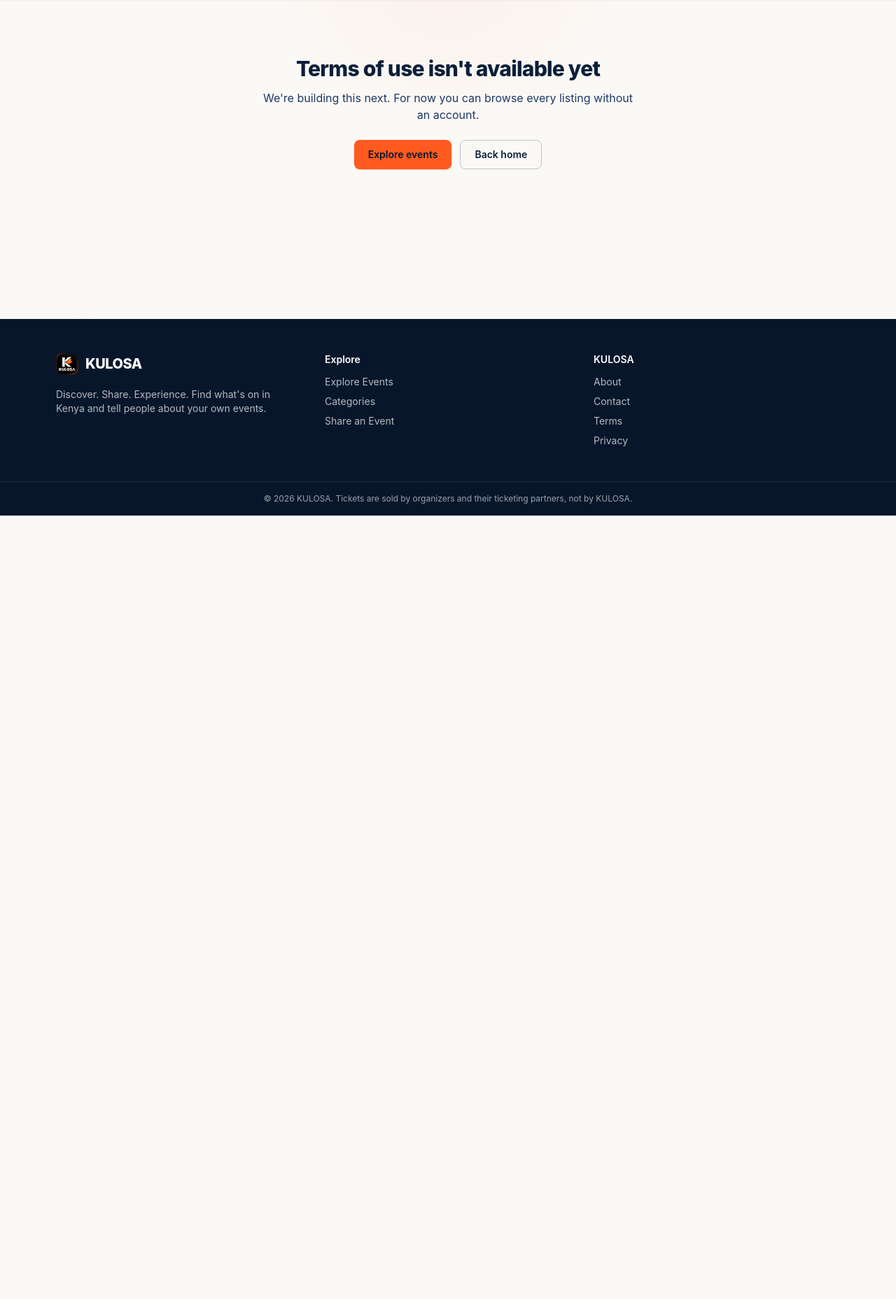
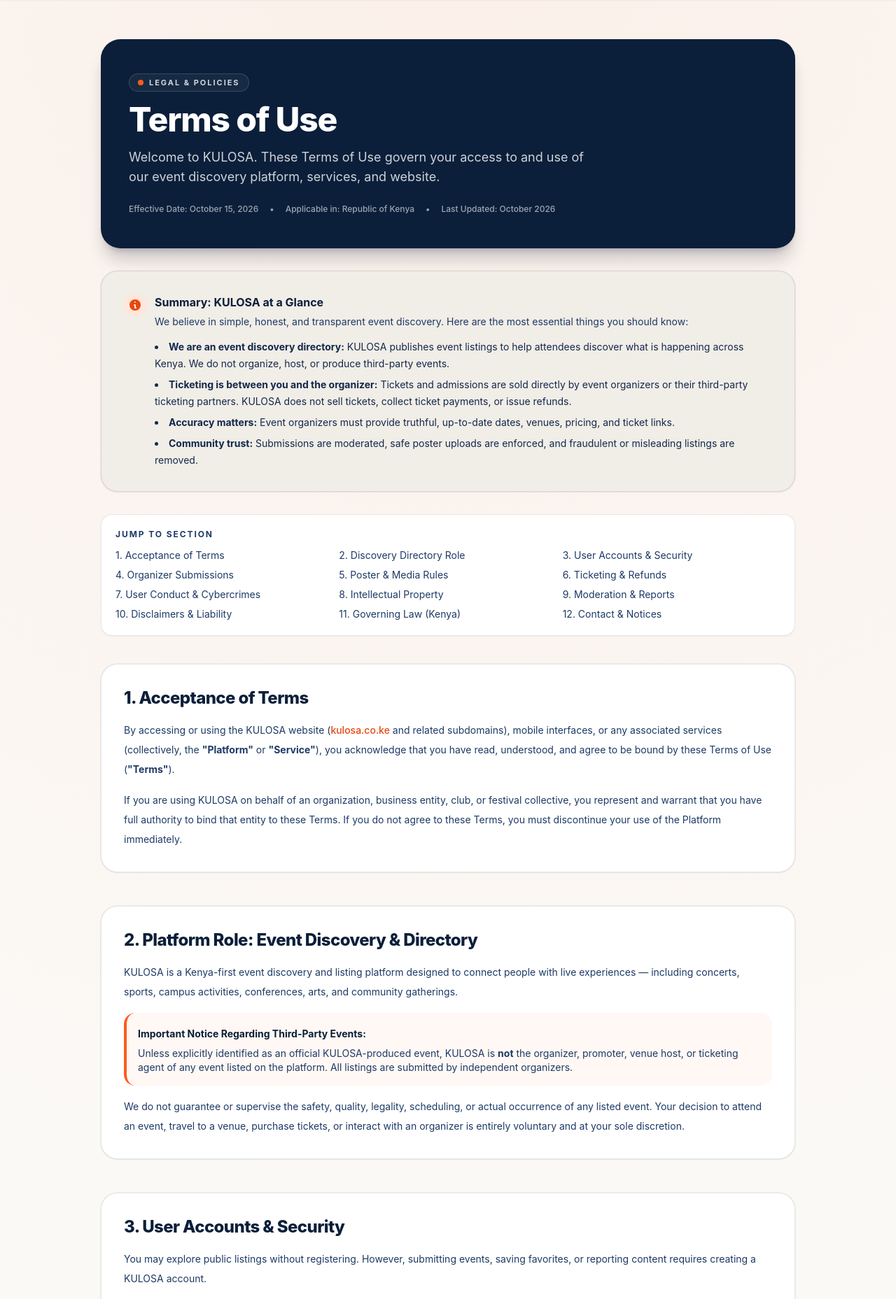
Before and after one commit to noberto21/kulosa, a Django app: page /terms/ in a window 1280 px wide. Shown: the part 63-1920 px from the top of the page at 70% size. Before the commit the page ends 800 px from the top, so only its background shows below. Run offline with Django 5.2, Linux system fonts and the light colour scheme; parts of the project's set-up code (start-up, migrations or seed data) failed here and were passed over.

Commit message:
Add Terms of Use page and static sitemap entry
- Replace placeholder coming-soon view for /terms/ with dedicated terms view and URL route
- Create comprehensive Terms of Use template tailored to KULOSA and Kenyan legal context
- Include core:terms in StaticSitemap for search engine indexing
- Add tests for the terms page, sitemap entry, and footer link
- Recompile Tailwind CSS and update README pending items list

```diff
--- a/apps/core/urls.py
+++ b/apps/core/urls.py
@@ -9,9 +9,9 @@ urlpatterns = [
     path("", views.home, name="home"),
     path("categories/", views.categories, name="categories"),
     path("about/", views.about, name="about"),
+    path("terms/", views.terms, name="terms"),
     # Not built yet: these render an honest "coming soon" page.
     path("share-event/", RedirectView.as_view(pattern_name="dashboard:create"), name="share_event"),
     path("contact/", views.coming_soon, {"feature": "Contact"}, name="contact"),
-    path("terms/", views.coming_soon, {"feature": "Terms of use"}, name="terms"),
     path("privacy/", views.coming_soon, {"feature": "Privacy policy"}, name="privacy"),
 ]
--- a/apps/core/views.py
+++ b/apps/core/views.py
@@ -26,6 +26,10 @@ def about(request):
     return render(request, "core/about.html")
 
 
+def terms(request):
+    return render(request, "core/terms.html")
+
+
 def coming_soon(request, feature):
     return render(request, "core/coming_soon.html", {"feature": feature}, status=200)
 
--- a/apps/events/sitemaps.py
+++ b/apps/events/sitemaps.py
@@ -20,7 +20,7 @@ class StaticSitemap(Sitemap):
     priority = 0.5
 
     def items(self):
-        return ["core:home", "events:explore", "core:categories", "core:about"]
+        return ["core:home", "events:explore", "core:categories", "core:about", "core:terms"]
 
     def location(self, item):
         return reverse(item)
--- /dev/null
+++ b/templates/core/terms.html
@@ -0,0 +1,307 @@
+{% extends "base.html" %}
+{% block title %}Terms of Use | KULOSA{% endblock %}
+{% block meta_description %}Read the Terms of Use for KULOSA, Kenya's event discovery and sharing platform. Understand our directory policies, organizer responsibilities, and user terms.{% endblock %}
+
+{% block content %}
+<div class="mx-auto max-w-5xl px-4 py-10 sm:py-14">
+  <!-- Header / Hero -->
+  <section class="overflow-hidden rounded-[28px] bg-navy-900 px-6 py-10 text-white shadow-xl shadow-navy-950/20 sm:px-10 sm:py-12">
+    <div class="inline-flex items-center gap-2 rounded-full border border-white/15 bg-white/5 px-3 py-1 text-[11px] font-bold uppercase tracking-[0.18em] text-white/80">
+      <span class="h-2 w-2 rounded-full bg-flame-500"></span>
+      Legal & Policies
+    </div>
+    <h1 class="mt-4 text-3xl font-extrabold tracking-tight sm:text-4xl md:text-5xl">Terms of Use</h1>
+    <p class="mt-4 max-w-2xl text-base leading-7 text-white/80 sm:text-lg">
+      Welcome to KULOSA. These Terms of Use govern your access to and use of our event discovery platform, services, and website.
+    </p>
+    <div class="mt-6 flex flex-wrap items-center gap-4 text-xs font-medium text-white/60">
+      <span>Effective Date: October 15, 2026</span>
+      <span>•</span>
+      <span>Applicable in: Republic of Kenya</span>
+      <span>•</span>
+      <span>Last Updated: October 2026</span>
+    </div>
+  </section>
+
+  <!-- Summary Box ("At a Glance") -->
+  <section class="mt-8 rounded-3xl border border-navy-900/10 bg-paper-dark p-6 shadow-sm ring-1 ring-navy-900/5 sm:p-8">
+    <div class="flex items-start gap-3">
+      <div class="flex h-8 w-8 shrink-0 items-center justify-center rounded-full bg-flame-100 text-flame-600">
+        <svg class="h-5 w-5" viewBox="0 0 20 20" fill="currentColor" aria-hidden="true">
+          <path fill-rule="evenodd" d="M18 10a8 8 0 11-16 0 8 8 0 0116 0zm-7-4a1 1 0 11-2 0 1 1 0 012 0zM9 9a1 1 0 000 2v3a1 1 0 001 1h1a1 1 0 100-2v-3a1 1 0 00-1-1H9z" clip-rule="evenodd" />
+        </svg>
+      </div>
+      <div>
+        <h2 class="text-base font-bold text-navy-900">Summary: KULOSA at a Glance</h2>
+        <p class="mt-1 text-sm leading-6 text-navy-700">
+          We believe in simple, honest, and transparent event discovery. Here are the most essential things you should know:
+        </p>
+        <ul class="mt-3 list-inside list-disc space-y-1.5 text-sm leading-6 text-navy-800">
+          <li><strong>We are an event discovery directory:</strong> KULOSA publishes event listings to help attendees discover what is happening across Kenya. We do not organize, host, or produce third-party events.</li>
+          <li><strong>Ticketing is between you and the organizer:</strong> Tickets and admissions are sold directly by event organizers or their third-party ticketing partners. KULOSA does not sell tickets, collect ticket payments, or issue refunds.</li>
+          <li><strong>Accuracy matters:</strong> Event organizers must provide truthful, up-to-date dates, venues, pricing, and ticket links.</li>
+          <li><strong>Community trust:</strong> Submissions are moderated, safe poster uploads are enforced, and fraudulent or misleading listings are removed.</li>
+        </ul>
+      </div>
+    </div>
+  </section>
+
+  <!-- Quick Navigation / TOC -->
+  <nav aria-label="Table of contents" class="mt-8 rounded-2xl border border-navy-900/10 bg-white p-5 shadow-sm">
+    <p class="text-xs font-bold uppercase tracking-[0.16em] text-navy-700">Jump to Section</p>
+    <div class="mt-3 grid gap-2 text-sm text-navy-700 sm:grid-cols-2 md:grid-cols-3">
+      <a href="#acceptance" class="hover:text-flame-600 hover:underline">1. Acceptance of Terms</a>
+      <a href="#platform-role" class="hover:text-flame-600 hover:underline">2. Discovery Directory Role</a>
+      <a href="#accounts" class="hover:text-flame-600 hover:underline">3. User Accounts & Security</a>
+      <a href="#organizers" class="hover:text-flame-600 hover:underline">4. Organizer Submissions</a>
+      <a href="#posters" class="hover:text-flame-600 hover:underline">5. Poster & Media Rules</a>
+      <a href="#ticketing" class="hover:text-flame-600 hover:underline">6. Ticketing & Refunds</a>
+      <a href="#conduct" class="hover:text-flame-600 hover:underline">7. User Conduct & Cybercrimes</a>
+      <a href="#intellectual-property" class="hover:text-flame-600 hover:underline">8. Intellectual Property</a>
+      <a href="#moderation" class="hover:text-flame-600 hover:underline">9. Moderation & Reports</a>
+      <a href="#disclaimers" class="hover:text-flame-600 hover:underline">10. Disclaimers & Liability</a>
+      <a href="#governing-law" class="hover:text-flame-600 hover:underline">11. Governing Law (Kenya)</a>
+      <a href="#contact" class="hover:text-flame-600 hover:underline">12. Contact & Notices</a>
+    </div>
+  </nav>
+
+  <!-- Main Legal Content -->
+  <article class="mt-10 space-y-12 text-navy-900">
+
+    <!-- 1. Acceptance -->
+    <section id="acceptance" class="scroll-mt-8 rounded-3xl border border-navy-900/10 bg-white p-6 shadow-sm ring-1 ring-navy-900/5 sm:p-8">
+      <h2 class="text-2xl font-extrabold tracking-tight text-navy-900">1. Acceptance of Terms</h2>
+      <div class="mt-4 space-y-4 text-sm leading-7 text-navy-700">
+        <p>
+          By accessing or using the KULOSA website (<a href="{% url 'core:home' %}" class="font-medium text-flame-600 hover:underline">kulosa.co.ke</a> and related subdomains), mobile interfaces, or any associated services (collectively, the <strong>"Platform"</strong> or <strong>"Service"</strong>), you acknowledge that you have read, understood, and agree to be bound by these Terms of Use (<strong>"Terms"</strong>).
+        </p>
+        <p>
+          If you are using KULOSA on behalf of an organization, business entity, club, or festival collective, you represent and warrant that you have full authority to bind that entity to these Terms. If you do not agree to these Terms, you must discontinue your use of the Platform immediately.
+        </p>
+      </div>
+    </section>
+
+    <!-- 2. Discovery Directory Role -->
+    <section id="platform-role" class="scroll-mt-8 rounded-3xl border border-navy-900/10 bg-white p-6 shadow-sm ring-1 ring-navy-900/5 sm:p-8">
+      <h2 class="text-2xl font-extrabold tracking-tight text-navy-900">2. Platform Role: Event Discovery & Directory</h2>
+      <div class="mt-4 space-y-4 text-sm leading-7 text-navy-700">
+        <p>
+          KULOSA is a Kenya-first event discovery and listing platform designed to connect people with live experiences — including concerts, sports, campus activities, conferences, arts, and community gatherings.
+        </p>
+        <div class="rounded-2xl border-l-4 border-flame-500 bg-flame-100/30 p-4 text-navy-900">
+          <p class="font-bold">Important Notice Regarding Third-Party Events:</p>
+          <p class="mt-1 text-sm text-navy-700">
+            Unless explicitly identified as an official KULOSA-produced event, KULOSA is <strong>not</strong> the organizer, promoter, venue host, or ticketing agent of any event listed on the platform. All listings are submitted by independent organizers.
+          </p>
+        </div>
+        <p>
+          We do not guarantee or supervise the safety, quality, legality, scheduling, or actual occurrence of any listed event. Your decision to attend an event, travel to a venue, purchase tickets, or interact with an organizer is entirely voluntary and at your sole discretion.
+        </p>
+      </div>
+    </section>
+
+    <!-- 3. User Accounts -->
+    <section id="accounts" class="scroll-mt-8 rounded-3xl border border-navy-900/10 bg-white p-6 shadow-sm ring-1 ring-navy-900/5 sm:p-8">
+      <h2 class="text-2xl font-extrabold tracking-tight text-navy-900">3. User Accounts & Security</h2>
+      <div class="mt-4 space-y-4 text-sm leading-7 text-navy-700">
+        <p>
+          You may explore public listings without registering. However, submitting events, saving favorites, or reporting content requires creating a KULOSA account.
+        </p>
+        <ul class="list-inside list-disc space-y-2">
+          <li><strong>Eligibility:</strong> You must be at least 18 years old, or possess valid parental or guardian consent to register an account and submit events.</li>
+          <li><strong>Accurate Details:</strong> You agree to provide true, accurate, and current information, including your full legal name, a valid email address, and active contact numbers where requested.</li>
+          <li><strong>Account Security:</strong> You are solely responsible for maintaining the confidentiality of your login credentials and for all activities that take place under your account.</li>
+          <li><strong>Notification of Breach:</strong> You must promptly notify KULOSA if you discover or suspect any unauthorized access to your account or any security breach.</li>
+        </ul>
+      </div>
+    </section>
+
+    <!-- 4. Organizer Submissions -->
+    <section id="organizers" class="scroll-mt-8 rounded-3xl border border-navy-900/10 bg-white p-6 shadow-sm ring-1 ring-navy-900/5 sm:p-8">
+      <h2 class="text-2xl font-extrabold tracking-tight text-navy-900">4. Organizer Submissions & Listing Standards</h2>
+      <div class="mt-4 space-y-4 text-sm leading-7 text-navy-700">
+        <p>
+          When you submit an event for publication on KULOSA, you act as an <strong>"Organizer"</strong> and agree to adhere strictly to the following standards:
+        </p>
+        <div class="grid gap-4 sm:grid-cols-2">
+          <div class="rounded-2xl bg-paper p-4 ring-1 ring-navy-900/10">
+            <h3 class="font-bold text-navy-900">Truth in Details</h3>
+            <p class="mt-1 text-xs leading-5 text-navy-700">Provide authentic event titles, realistic descriptions, correct Kenyan counties and towns, and accurate venue addresses. Misrepresenting venues, artists, or amenities is prohibited.</p>
+          </div>
+          <div class="rounded-2xl bg-paper p-4 ring-1 ring-navy-900/10">
+            <h3 class="font-bold text-navy-900">Accurate Pricing & Times</h3>
+            <p class="mt-1 text-xs leading-5 text-navy-700">Paid events must state true minimum prices in Kenyan Shillings (KES). All event dates and start/end times must be in East Africa Time (EAT) and reflect real schedules.</p>
+          </div>
+          <div class="rounded-2xl bg-paper p-4 ring-1 ring-navy-900/10">
+            <h3 class="font-bold text-navy-900">Valid Booking Links</h3>
+            <p class="mt-1 text-xs leading-5 text-navy-700">External ticketing URLs must point directly to legitimate ticketing platforms (e.g. M-PESA paybill pages, authorized ticketing vendors, or official registration forms) with secure HTTPS/HTTP links.</p>
+          </div>
+          <div class="rounded-2xl bg-paper p-4 ring-1 ring-navy-900/10">
+            <h3 class="font-bold text-navy-900">Licensing & Regulatory Compliance</h3>
+            <p class="mt-1 text-xs leading-5 text-navy-700">Organizers are solely responsible for securing all requisite statutory permits, including county government event permits, NEMA noise licenses, and music copyright clearances (e.g. MCSK/PRISK/KAMP).</p>
+          </div>
+        </div>
+        <p>
+          <strong>Review & Workflow:</strong> All submitted events undergo administrative review before being published. If you modify a published event, it returns to review status to ensure continued quality and accuracy. KULOSA reserves the unconditional right to approve, reject, or request revisions to any submission.
+        </p>
+        <p>
+          <strong>Cancellations & Postponements:</strong> If your event is postponed, relocated, or cancelled, you must immediately update or cancel the listing via your KULOSA dashboard and inform ticket holders through your primary communication channels.
+        </p>
+      </div>
+    </section>
+
+    <!-- 5. Posters and Media -->
+    <section id="posters" class="scroll-mt-8 rounded-3xl border border-navy-900/10 bg-white p-6 shadow-sm ring-1 ring-navy-900/5 sm:p-8">
+      <h2 class="text-2xl font-extrabold tracking-tight text-navy-900">5. Poster & Media Upload Guidelines</h2>
+      <div class="mt-4 space-y-4 text-sm leading-7 text-navy-700">
+        <p>
+          To maintain high visual standards and protect community members, all uploaded posters and logos must comply with our technical and safety parameters:
+        </p>
+        <ul class="list-inside list-disc space-y-2">
+          <li><strong>Accepted Formats:</strong> Genuine JPEG, PNG, or WebP image files only, up to a maximum file size of 5 MB and maximum dimensions of 6,000 pixels.</li>
+          <li><strong>Prohibited Files:</strong> SVG, GIF, executable scripts, and disguised file types are strictly rejected by our automated upload pipeline.</li>
+          <li><strong>Privacy Sanitization:</strong> For your privacy, KULOSA automatically strips EXIF metadata (including embedded GPS coordinates and camera models) and re-encodes images upon storage.</li>
+          <li><strong>Content Restrictions:</strong> Posters must not contain explicit adult content, graphic violence, defamatory slurs, hate speech, or counterfeit commercial trademarks.</li>
+        </ul>
+      </div>
+    </section>
+
+    <!-- 6. Ticketing & Refunds -->
+    <section id="ticketing" class="scroll-mt-8 rounded-3xl border border-navy-900/10 bg-white p-6 shadow-sm ring-1 ring-navy-900/5 sm:p-8">
+      <h2 class="text-2xl font-extrabold tracking-tight text-navy-900">6. Ticketing, Pricing & Refund Disclaimers</h2>
+      <div class="mt-4 space-y-4 text-sm leading-7 text-navy-700">
+        <p>
+          <strong>Third-Party Ticketing:</strong> When you click a ticket button or follow an external link on KULOSA, you leave our platform and transact directly with the event organizer or their chosen third-party ticketing vendor.
+        </p>
+        <p>
+          <strong>No Financial Liability for Ticket Sales:</strong> KULOSA is <strong>not</strong> a party to any contract for ticket purchase, registration, or reservation. KULOSA receives no ticketing revenue or buyer payment data, and has no obligation to facilitate refunds, chargebacks, exchanges, or compensation in the event of:
+        </p>
+        <ul class="list-inside list-disc space-y-1.5 pl-4">
+          <li>Event cancellation, postponement, rescheduling, or relocation;</li>
+          <li>Artist, speaker, or performer lineup changes;</li>
+          <li>Refusal of venue entry by organizers or security;</li>
+          <li>Fraud, insolvency, or misconduct on the part of an organizer or ticketing agent.</li>
+        </ul>
+        <p>
+          All inquiries concerning tickets, admissions, or refunds must be directed to the designated organizer via the contact details provided on their event listing or ticketing portal.
+        </p>
+      </div>
+    </section>
+
+    <!-- 7. User Conduct & Cybercrimes -->
+    <section id="conduct" class="scroll-mt-8 rounded-3xl border border-navy-900/10 bg-white p-6 shadow-sm ring-1 ring-navy-900/5 sm:p-8">
+      <h2 class="text-2xl font-extrabold tracking-tight text-navy-900">7. Prohibited Conduct & Cybercrimes Act Compliance</h2>
+      <div class="mt-4 space-y-4 text-sm leading-7 text-navy-700">
+        <p>
+          You agree to use KULOSA exclusively for lawful purposes in accordance with the laws of Kenya, including the <em>Computer Misuse and Cybercrimes Act (No. 5 of 2018)</em> and the <em>Kenya Data Protection Act, 2019</em>. You expressly agree not to:
+        </p>
+        <ul class="list-inside list-disc space-y-2">
+          <li>Create fake, non-existent, or scam events to solicit money, donations, or contact information;</li>
+          <li>Scrape, crawl, harvest, or extract event data, user emails, or phone numbers using automated scrapers or bots without written authorization;</li>
+          <li>Attempt to compromise platform security, probe vulnerabilities, bypass rate limits, or launch denial-of-service (DoS) attacks;</li>
+          <li>Upload malicious code, viruses, corrupted files, or links directing users to phishing sites;</li>
+          <li>Impersonate any person, business, educational institution, public agency, or organizer;</li>
+          <li>Submit abusive, vexatious, or fabricated event reports against legitimate organizers.</li>
+        </ul>
+      </div>
+    </section>
+
+    <!-- 8. Intellectual Property -->
+    <section id="intellectual-property" class="scroll-mt-8 rounded-3xl border border-navy-900/10 bg-white p-6 shadow-sm ring-1 ring-navy-900/5 sm:p-8">
+      <h2 class="text-2xl font-extrabold tracking-tight text-navy-900">8. Intellectual Property Rights & Content License</h2>
+      <div class="mt-4 space-y-4 text-sm leading-7 text-navy-700">
+        <p>
+          <strong>KULOSA IP:</strong> The KULOSA name, logo, wordmark, visual interface, brand identity, database schema, software code, and design assets are the exclusive property of KULOSA and are protected under Kenyan and international intellectual property laws.
+        </p>
+        <p>
+          <strong>Organizer Content License:</strong> You retain ownership of any promotional poster, trademark, logo, text, or media you submit. However, by submitting content to KULOSA, you grant us a worldwide, non-exclusive, royalty-free, transferable license to host, display, resize, distribute, format, and promote your event across the platform, social media channels, search engine feeds, and sitemaps.
+        </p>
+        <p>
+          <strong>Warranty of Ownership:</strong> You represent and warrant that you own or possess all necessary rights, licenses, and permissions for the images, logos, and promotional copy included in your event listings, and that publication on KULOSA does not infringe any third party’s copyright or trademark.
+        </p>
+      </div>
+    </section>
+
+    <!-- 9. Moderation & Community Reports -->
+    <section id="moderation" class="scroll-mt-8 rounded-3xl border border-navy-900/10 bg-white p-6 shadow-sm ring-1 ring-navy-900/5 sm:p-8">
+      <h2 class="text-2xl font-extrabold tracking-tight text-navy-900">9. Moderation, Reporting & Account Actions</h2>
+      <div class="mt-4 space-y-4 text-sm leading-7 text-navy-700">
+        <p>
+          KULOSA empowers community members to report listings that appear inaccurate, cancelled, deceptive, or offensive. Our administrative staff reviews flagged listings promptly.
+        </p>
+        <p>
+          We reserve the right, in our sole discretion and without liability, to:
+        </p>
+        <ul class="list-inside list-disc space-y-1.5 pl-4">
+          <li>Decline, reject, or modify any event submission or organizer profile;</li>
+          <li>Unpublish, unfeature, or delete live events that violate these Terms or receive verified complaints;</li>
+          <li>Suspend or permanently terminate accounts found to engage in fraud, abuse, or repetitive rule violations;</li>
+          <li>Cooperate with Kenyan law enforcement agencies and regulatory bodies in investigating fraudulent listings or illegal activities.</li>
+        </ul>
+      </div>
+    </section>
+
+    <!-- 10. Disclaimers & Limitation of Liability -->
+    <section id="disclaimers" class="scroll-mt-8 rounded-3xl border border-navy-900/10 bg-white p-6 shadow-sm ring-1 ring-navy-900/5 sm:p-8">
+      <h2 class="text-2xl font-extrabold tracking-tight text-navy-900">10. Disclaimers of Warranties & Limitation of Liability</h2>
+      <div class="mt-4 space-y-4 text-sm leading-7 text-navy-700">
+        <p>
+          THE PLATFORM IS PROVIDED ON AN <strong>"AS IS"</strong> AND <strong>"AS AVAILABLE"</strong> BASIS WITHOUT WARRANTIES OF ANY KIND, WHETHER EXPRESS OR IMPLIED, INCLUDING BUT NOT LIMITED TO IMPLIED WARRANTIES OF MERCHANTABILITY, FITNESS FOR A PARTICULAR PURPOSE, AND NON-INFRINGEMENT.
+        </p>
+        <p>
+          KULOSA DOES NOT WARRANT THAT THE PLATFORM WILL OPERATE UNINTERRUPTED OR ERROR-FREE, THAT DEFECTS WILL BE PROMPTLY CORRECTED, OR THAT EVENT DETAILS SUBMITTED BY THIRD PARTIES ARE COMPLETE OR ACCURATE.
+        </p>
+        <p>
+          TO THE FULLEST EXTENT PERMITTED BY APPLICABLE KENYAN LAW, KULOSA, ITS DIRECTORS, EMPLOYEES, AND AGENTS SHALL NOT BE LIABLE FOR ANY INDIRECT, INCIDENTAL, SPECIAL, CONSEQUENTIAL, OR PUNITIVE DAMAGES, NOR FOR ANY LOSS OF PROFITS, DATA, USE, GOODWILL, TICKET PURCHASES, OR BODILY INJURY/PROPERTY DAMAGE SUSTAINED AT ANY LISTED EVENT.
+        </p>
+      </div>
+    </section>
+
+    <!-- 11. Governing Law -->
+    <section id="governing-law" class="scroll-mt-8 rounded-3xl border border-navy-900/10 bg-white p-6 shadow-sm ring-1 ring-navy-900/5 sm:p-8">
+      <h2 class="text-2xl font-extrabold tracking-tight text-navy-900">11. Governing Law & Dispute Resolution</h2>
+      <div class="mt-4 space-y-4 text-sm leading-7 text-navy-700">
+        <p>
+          These Terms and any dispute or claim arising out of or related to your use of KULOSA shall be governed by, construed, and enforced in accordance with the substantive laws of the <strong>Republic of Kenya</strong>.
+        </p>
+        <p>
+          Any legal action, suit, or proceeding arising under or in connection with these Terms shall be instituted exclusively in the competent courts located in <strong>Nairobi, Kenya</strong>, and each party irrevocably submits to the exclusive personal jurisdiction of such courts.
+        </p>
+      </div>
+    </section>
+
+    <!-- 12. Contact & Notices -->
+    <section id="contact" class="scroll-mt-8 rounded-3xl border border-navy-900/10 bg-white p-6 shadow-sm ring-1 ring-navy-900/5 sm:p-8">
+      <h2 class="text-2xl font-extrabold tracking-tight text-navy-900">12. Modifications to Terms & Contact Details</h2>
+      <div class="mt-4 space-y-4 text-sm leading-7 text-navy-700">
+        <p>
+          We may update or revise these Terms from time to time to reflect operational changes, legal updates, or new platform features. Revised terms will be posted directly to this page with an updated "Last Updated" date. Continued use of KULOSA after any revision constitutes your agreement to the modified Terms.
+        </p>
+        <div class="mt-6 rounded-2xl bg-paper p-5 ring-1 ring-navy-900/10">
+          <h3 class="font-bold text-navy-900">Questions or Legal Inquiries?</h3>
+          <p class="mt-1 text-sm text-navy-700">
+            If you have questions regarding these Terms of Use, wish to report an intellectual property infringement, or need to contact our moderation team:
+          </p>
+          <dl class="mt-3 space-y-1 text-sm">
+            <div><span class="font-semibold text-navy-900">Service:</span> KULOSA Event Discovery</div>
+            <div><span class="font-semibold text-navy-900">Location:</span> Nairobi, Kenya</div>
+            <div><span class="font-semibold text-navy-900">Email:</span> <a href="mailto:support@kulosa.co.ke" class="text-flame-600 hover:underline">support@kulosa.co.ke</a></div>
+          </dl>
+        </div>
+      </div>
+    </section>
+
+  </article>
+
+  <!-- Bottom CTA / Help Navigation -->
+  <section class="mt-12 rounded-[24px] bg-paper-dark p-6 text-center ring-1 ring-navy-900/5 sm:p-8">
+    <h2 class="text-xl font-bold text-navy-900">Ready to explore or list your next event?</h2>
+    <p class="mx-auto mt-2 max-w-lg text-sm text-navy-700">Discover live events across Kenya or reach thousands of enthusiastic attendees with your own listing.</p>
+    <div class="mt-5 flex flex-wrap justify-center gap-3">
+      <a href="{% url 'events:explore' %}" class="btn btn-primary">Explore events</a>
+      <a href="{% url 'core:share_event' %}" class="btn btn-outline">Share an event</a>
+      <a href="{% url 'core:about' %}" class="btn btn-dark">About KULOSA</a>
+    </div>
+  </section>
+</div>
+{% endblock %}
```
Also changed, not shown: apps/core/tests.py (added, +27 -0 lines), README.md, static/css/tailwind.css.
